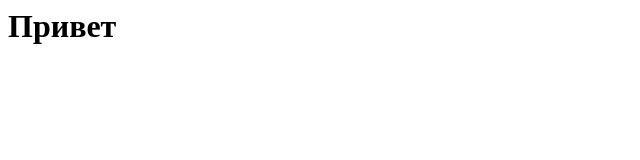
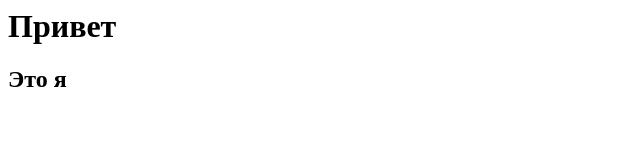
Before and after one commit to jbeagol/first, a plain HTML site: page index.html in a window 1280 px wide. Shown: the full height of the page, 0-640 px from the left. Drawn offline with Linux system fonts and the light colour scheme.

Commit message:
Update index.html

```diff
--- a/index.html
+++ b/index.html
@@ -1 +1,2 @@
 <h1> Привет </h1>
+<h2> Это я </h2>
```
